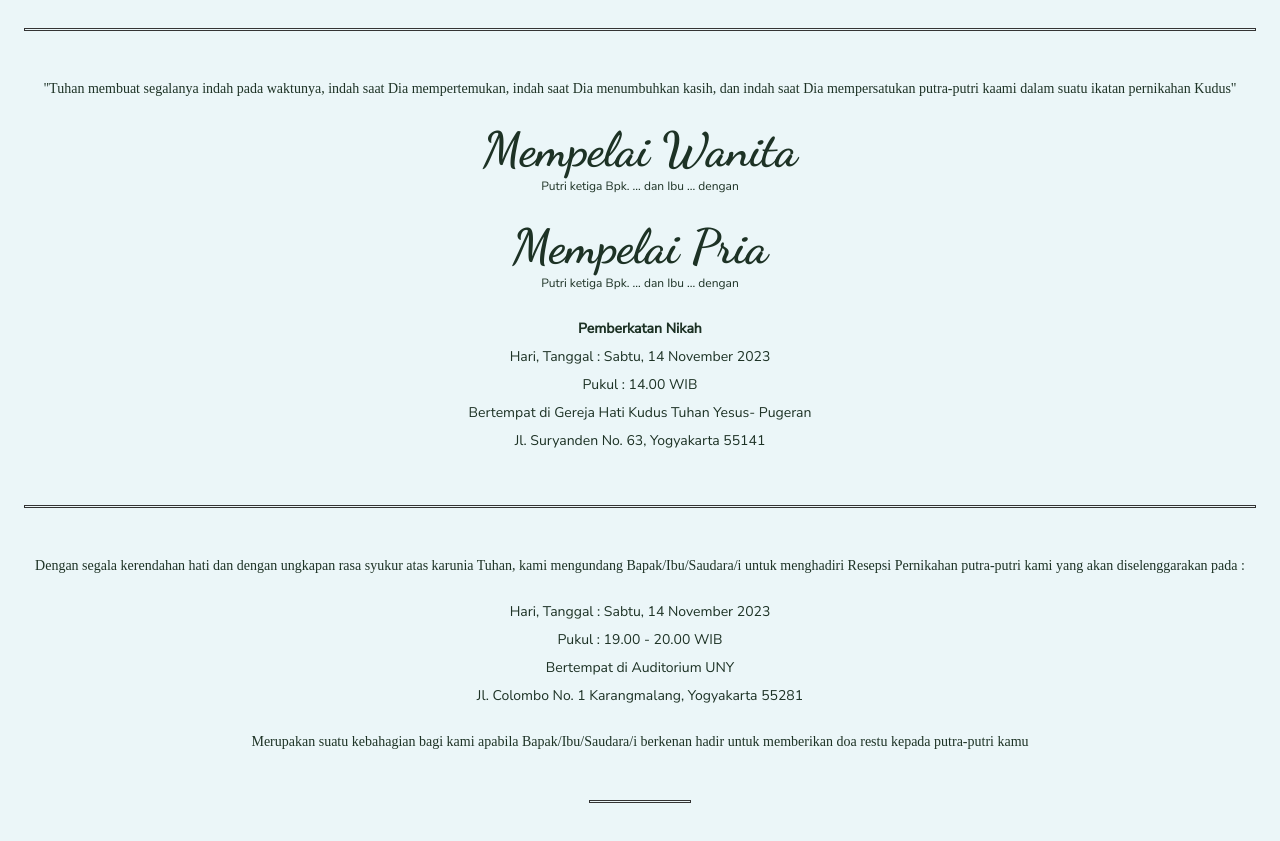
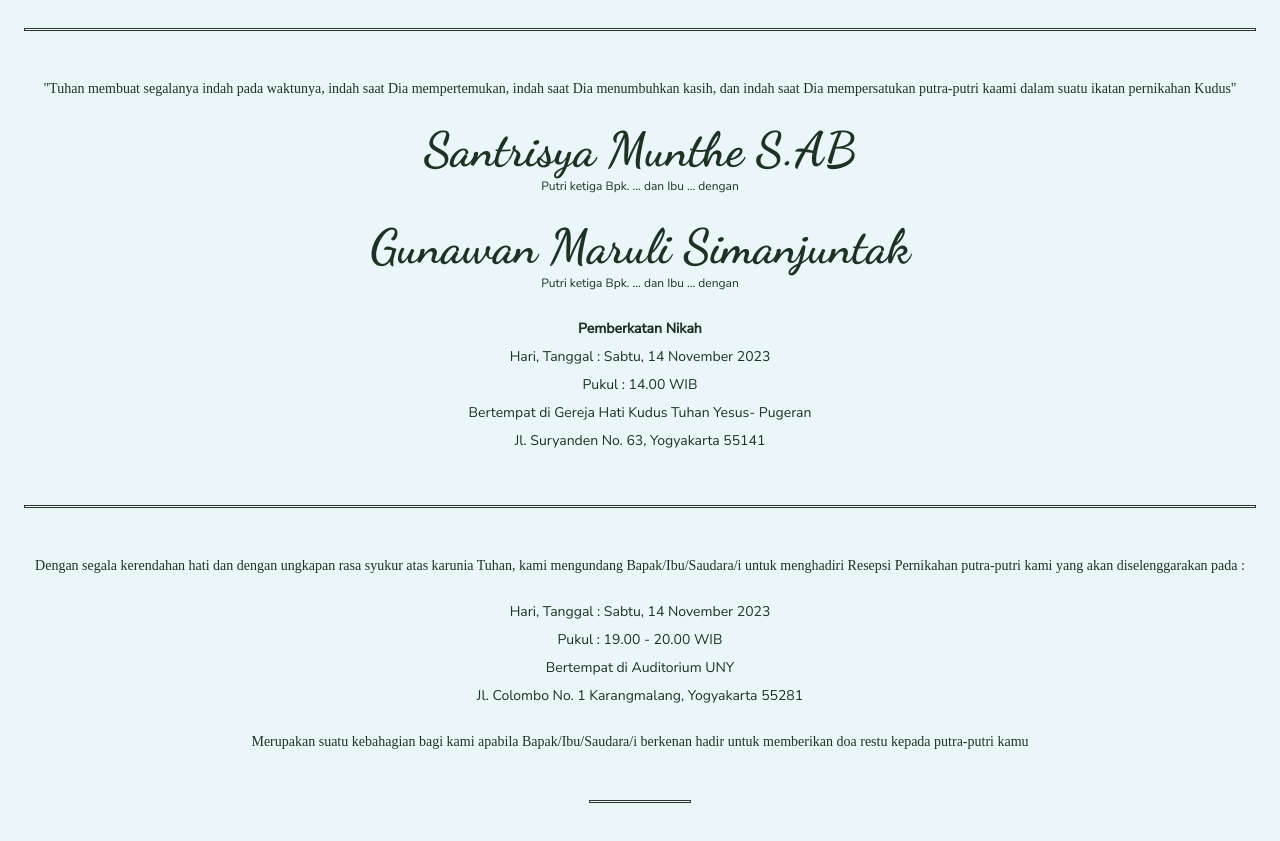
Before and after one commit to audyalvasyha/wedding.github.io, a plain HTML site: page index.html in a window 1280 px wide. Shown: the part 3140-3981 px from the top of the page. Drawn offline with nearby package versions, Linux system fonts and the light colour scheme; a web font is replaced by a local one.

Commit message:
Update index.html

```diff
--- a/index.html
+++ b/index.html
@@ -4,7 +4,7 @@
     <meta charset="UTF-8" />
     <meta http-equiv="X-UA-Compatible" content="IE=edge" />
     <meta name="viewport" content="width=device-width, initial-scale=1.0" />
-    <title>Pernikahan Gunawan & Santri</title>
+    <title>Pernikahan Bg Gunawan & Kk Santri</title>
     <!-- CDN FONT FAMILY STYLE GOOGLE -->
     <link rel="preconnect" href="https://fonts.googleapis.com" />
     <link rel="preconnect" href="https://fonts.gstatic.com" crossorigin />
@@ -180,9 +180,9 @@
             mempertemukan, indah saat Dia menumbuhkan kasih, dan indah saat Dia
             mempersatukan putra-putri kaami dalam suatu ikatan pernikahan Kudus"
           </p>
-          <h2 class="mempelai" style="margin-top: 24px">Mempelai Wanita</h2>
+          <h2 class="mempelai" style="margin-top: 24px">Santrisya Munthe S.AB</h2>
           <p class="parent">Putri ketiga Bpk. ... dan Ibu ... dengan</p>
-          <h2 class="mempelai" style="margin-top: 24px">Mempelai Pria</h2>
+          <h2 class="mempelai" style="margin-top: 24px">Gunawan Maruli Simanjuntak</h2>
           <p class="parent">Putri ketiga Bpk. ... dan Ibu ... dengan</p>
           <div class="detail-acara">
             <strong style="margin-top: 24px">Pemberkatan Nikah</strong>
```
